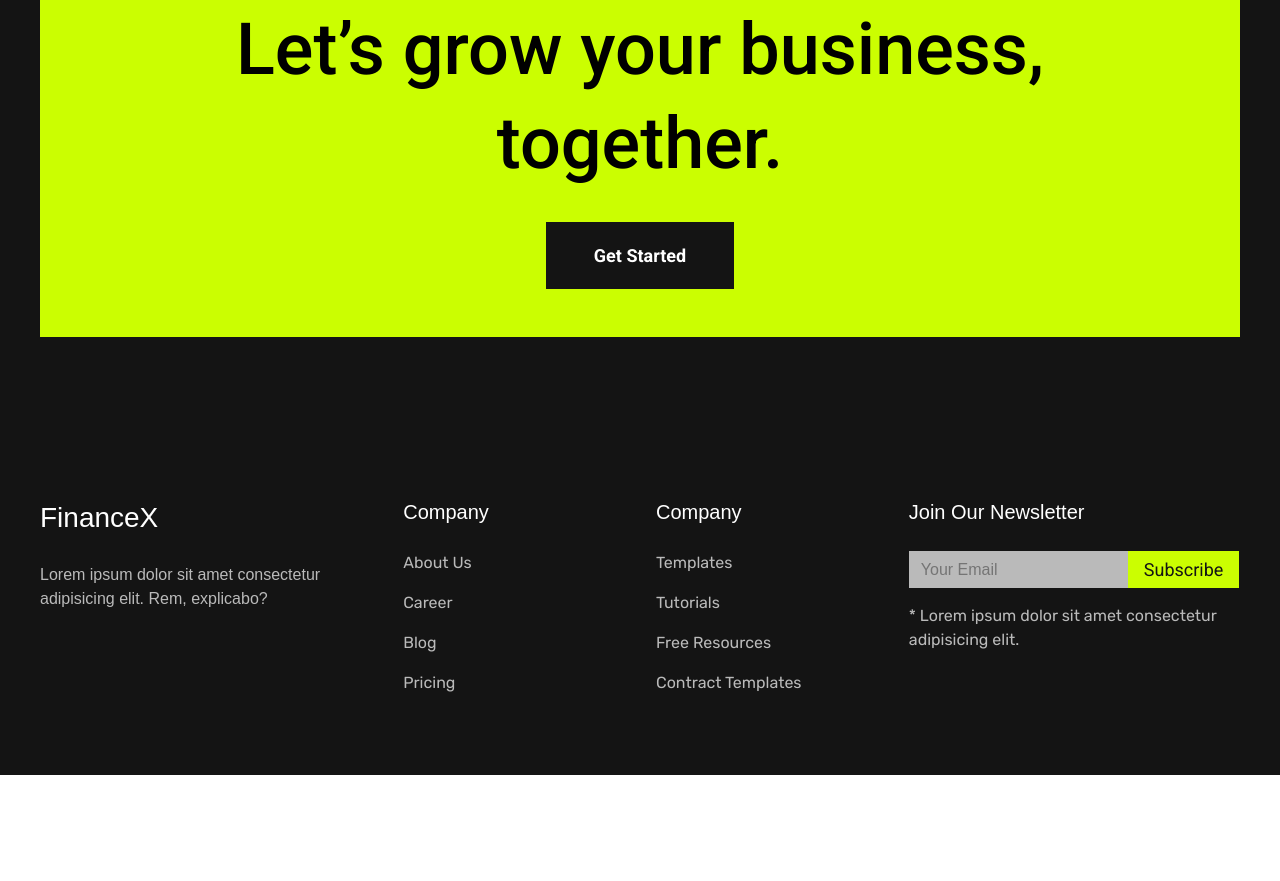
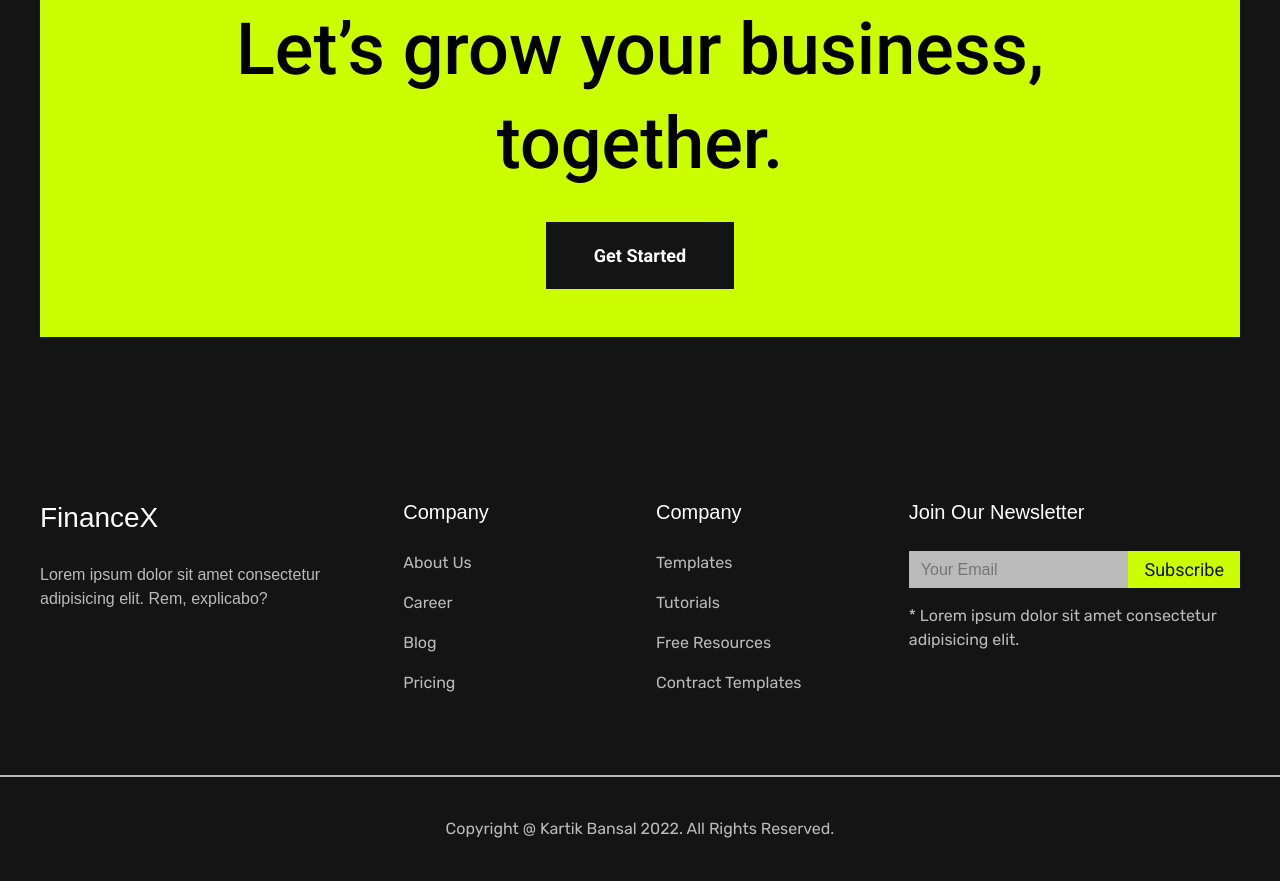
Before and after one commit to Ist14k/html--financex-landing-page, a website built with Vite: page index.html in a window 1280 px wide. Shown: the part 4688-5569 px from the top of the page. Before the commit the page ends 5463 px from the top, so only its background shows below. Built offline with nearby package versions, Linux system fonts and the light colour scheme; files whose address does not match are found by name.

Commit message:
some draft-1 issues fixed

```diff
--- a/index.html
+++ b/index.html
@@ -389,6 +389,14 @@
         </div>
       </main>
     </footer>
+
+    <footer class="footer--2">
+      <main class="container container--copyright">
+        <div class="footer__copyright">
+          <p class="copyright__text">Copyright @ Kartik Bansal 2022. All Rights Reserved.</p>
+        </div>
+      </main>
+    </footer>
     <!-- end of footer section -->
     <script type="module" src="/main.js"></script>
   </body>
--- a/style.css
+++ b/style.css
@@ -625,16 +625,22 @@ a {
 
 .footer {
   background-color: var(--clr-accent--black);
-  padding: 5rem 0;
+  padding: 5rem 0 2.5rem 0;
+  border-bottom: 2px solid var(--clr-text--grey);
 }
 
 .footer__content {
   grid-column: 2/4;
   grid-row: 1/2;
+  padding-bottom: 2.5rem;
 
   display: flex;
   gap: 2rem;
   justify-content: space-between;
+}
+
+.container--footer {
+  margin-bottom: 2px solid var(--clr-text--grey);
 }
 
 .resource__items,
@@ -685,6 +691,7 @@ a {
 }
 
 .newsletter__input {
+  flex-grow: 1;
   outline: none;
   border: none;
   padding-left: 0.75rem;
@@ -699,3 +706,19 @@ a {
   background-color: var(--clr-accent--green);
   font-weight: 400;
 }
+
+.footer__copyright {
+  grid-column: 2/4;
+  text-align: center;
+}
+
+.footer--2 {
+  background-color: var(--clr-accent--black);
+  padding: 2.5rem 0;
+}
+
+.copyright__text {
+  color: var(--clr-text--grey);
+  font-size: var(--fs-xs);
+  font-weight: 400;
+}
```
